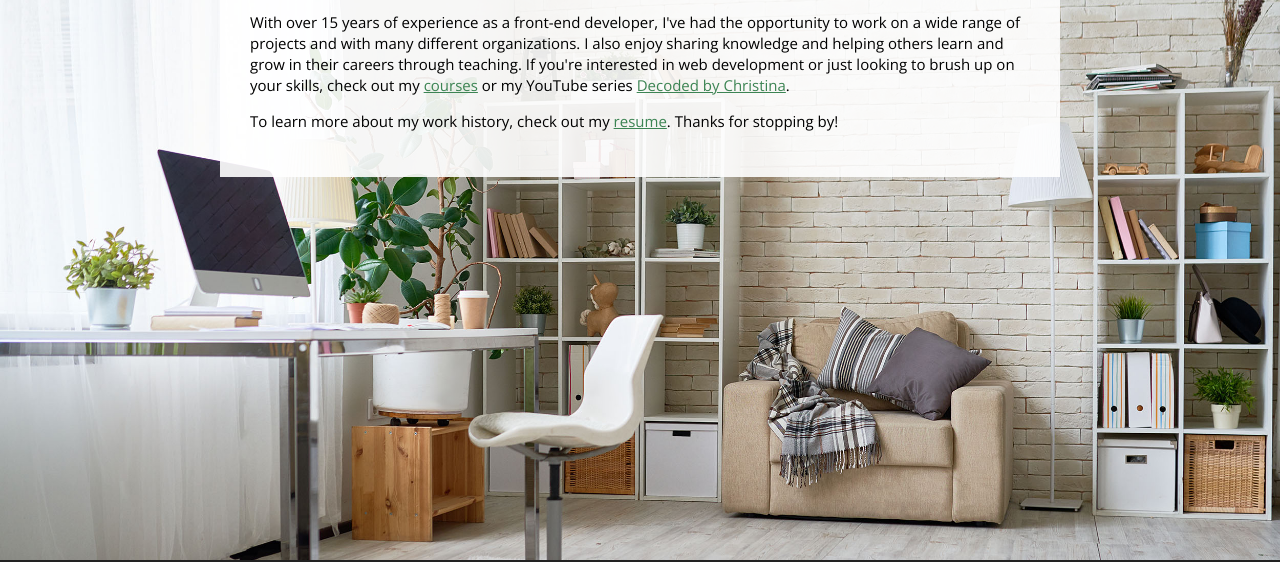
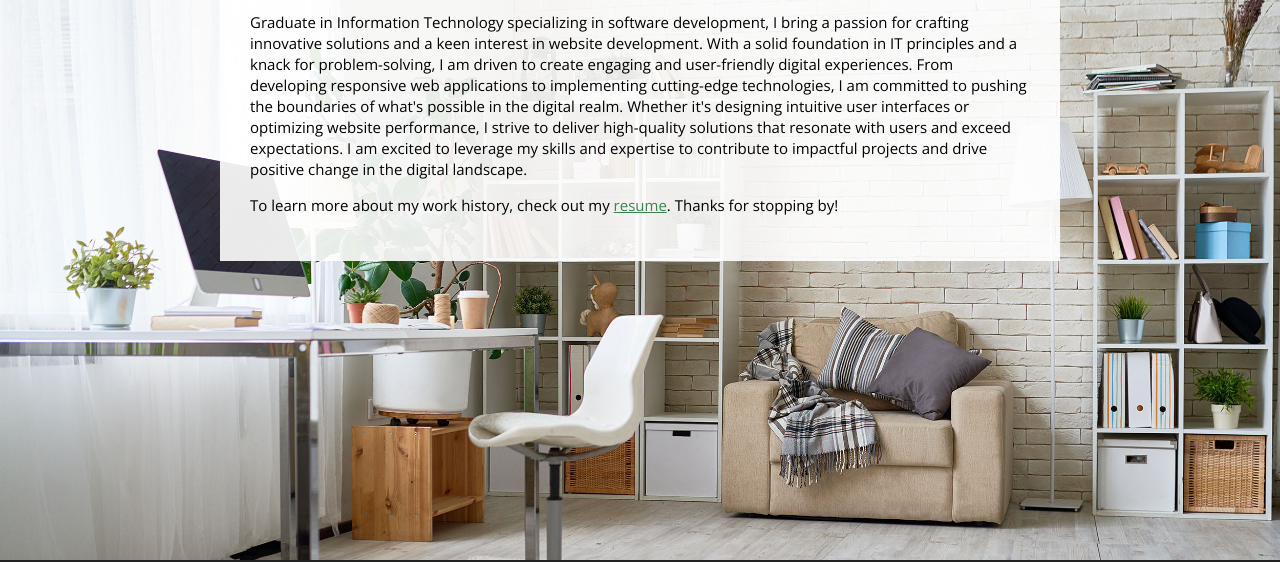
Before and after one commit to anath11/css, a plain HTML site: page index.html in a window 1280 px wide. Shown: the part 173-735 px from the top of the page. Drawn offline with nearby package versions, Linux system fonts and the light colour scheme.

Commit message:
Update the index page of the website

```diff
--- a/index.html
+++ b/index.html
@@ -23,7 +23,20 @@
 
         <!-- //  ABOUT ME  // -->
         <main>
-          <p>With over 15 years of experience as a front-end developer, I've had the opportunity to work on a wide range of projects and with many different organizations. I also enjoy sharing knowledge and helping others learn and grow in their careers through teaching. If you're interested in web development or just looking to brush up on your skills, check out my <a href="https://christinatruong.com/courses/" target="_blank">courses</a> or my YouTube series <a href="https://www.youtube.com/@madebychristina" target="_blank">Decoded by Christina</a>.</p>
+          <p>
+            Graduate in Information Technology specializing in software development,
+            I bring a passion for crafting innovative solutions and a keen interest in
+             website development. With a solid foundation in IT principles and a knack
+            for problem-solving, I am driven to create engaging and user-friendly
+            digital experiences. From developing responsive web applications to
+            implementing cutting-edge technologies, I am committed to pushing the
+            boundaries of what's possible in the digital realm. Whether it's designing
+            intuitive user interfaces or optimizing website performance, I strive
+            to deliver high-quality solutions that resonate with users and exceed
+            expectations. I am excited to leverage my skills and expertise to
+            contribute to impactful projects and drive positive change in the
+            digital landscape.
+          </p>
 
           <p>To learn more about my work history, check out my <a href="resume.html"> resume</a>. Thanks for stopping by!</p>
         </main>
```
Also changed, not shown: resume.html (+1 -1 lines).
